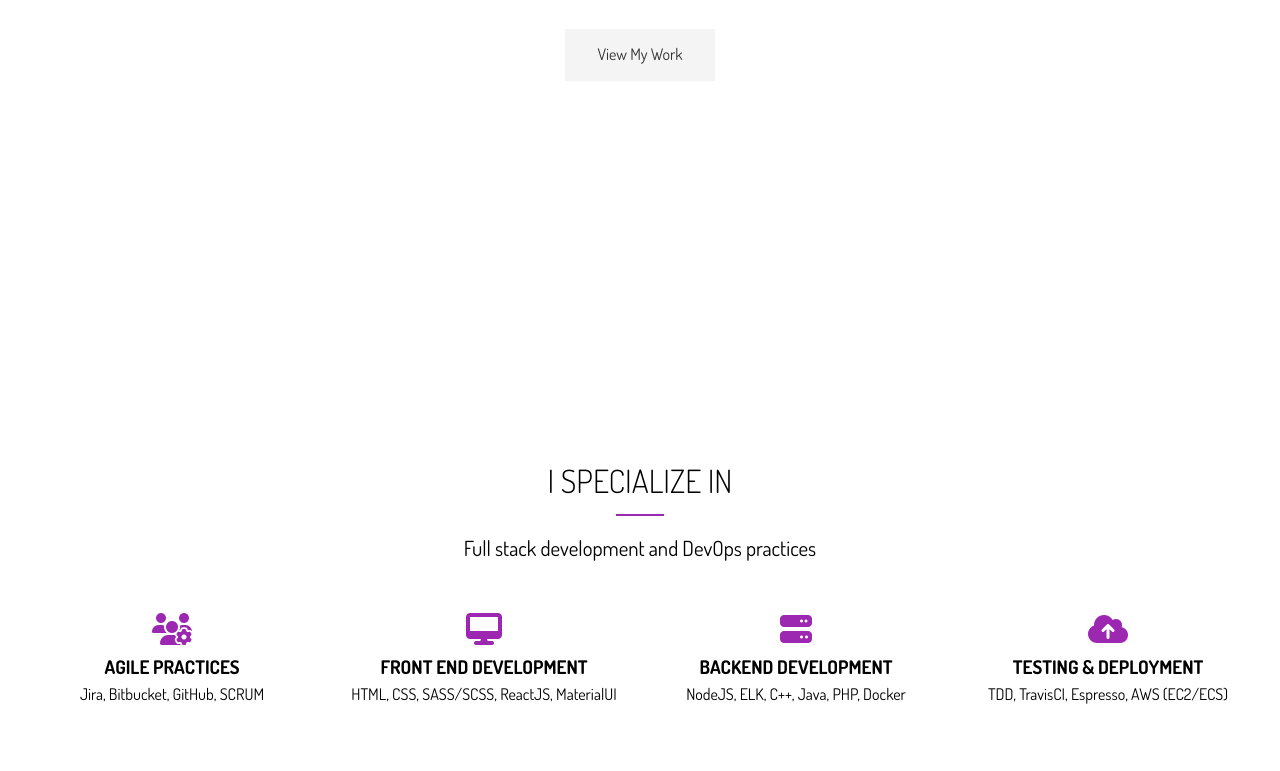
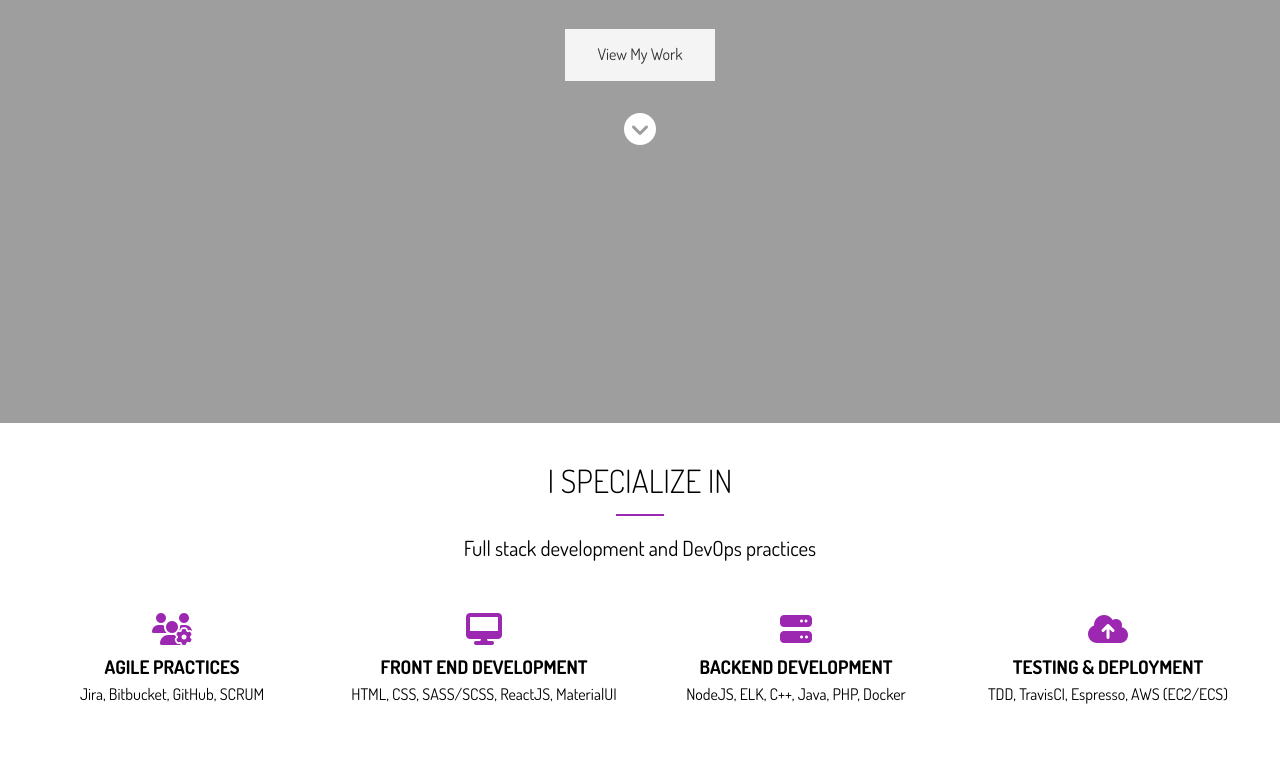
Before and after one commit to SashaVarner/portfolio, a website: page dist/index.html in a window 1280 px wide. Shown: the part 377-1148 px from the top of the page. Drawn offline with nearby package versions, Linux system fonts and the light colour scheme; files that its build step writes are made by us from their sources; the site is published under a folder, as on GitHub Pages, so addresses that start at the root find nothing.

Commit message:
Fixing background image

```diff
--- a/scss/_config.scss
+++ b/scss/_config.scss
@@ -6,7 +6,7 @@ $secondary-color: #ce93d8;
 $light-color: #f4f4f4;
 $dark-color: #333;
 $medium-color: #ccc;
-$bg-image: url("/img/ocean-5044674.jpg");
+$bg-image: url("./img/ocean-5044674.jpg");
 // development environment - comment out when deploying
 // $bg-image:url("/dist/img/ocean-5044674.jpg");
 
```
